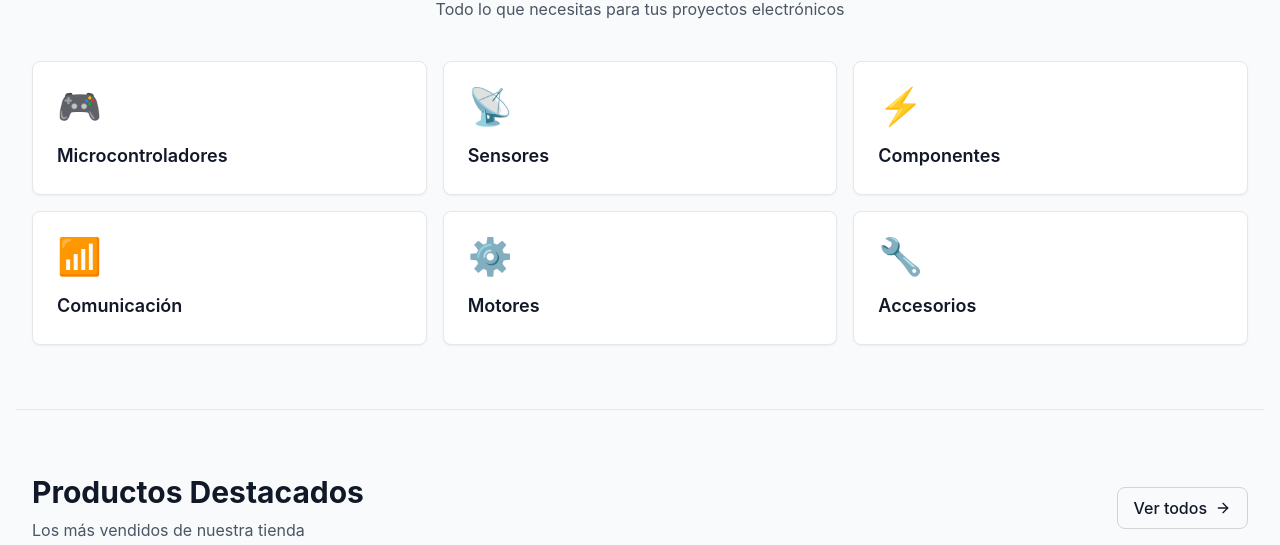
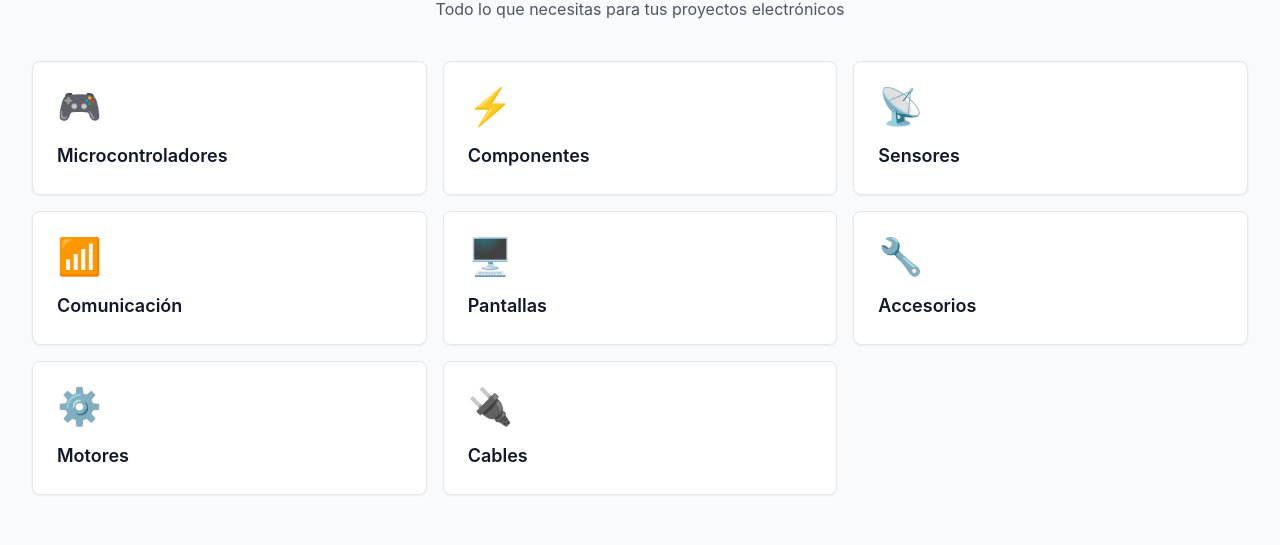
Before and after one commit to Mariavillca123/ElectroHub-frontend, a React (Vite) app: page / in a window 1280 px wide. Shown: the part 1014-1559 px from the top of the page. Built offline with nearby package versions, Linux system fonts and the light colour scheme; no server answers.

Commit message:
Mejora del HomePage

```diff
--- a/src/pages/Public/HomePage.tsx
+++ b/src/pages/Public/HomePage.tsx
@@ -41,11 +41,13 @@ const features = [
 
 const categories = [
   { name: "Microcontroladores", icon: "🎮", slug: "microcontroladores" },
+  { name: "Componentes", icon: "⚡", slug: "componentes" },
   { name: "Sensores", icon: "📡", slug: "sensores" },
-  { name: "Componentes", icon: "⚡", slug: "componentes" },
   { name: "Comunicación", icon: "📶", slug: "comunicacion" },
+  { name: "Pantallas", icon: "🖥️", slug: "pantallas" },
+  { name: "Accesorios", icon: "🔧", slug: "accesorios" },
   { name: "Motores", icon: "⚙️", slug: "motores" },
-  { name: "Accesorios", icon: "🔧", slug: "accesorios" }
+  { name: "Cables", icon: "🔌", slug: "cables" },
 ]
 
 export default function HomePage() {
```
Also changed, not shown: 1 other file (tests, documents, lock files or other folders).
